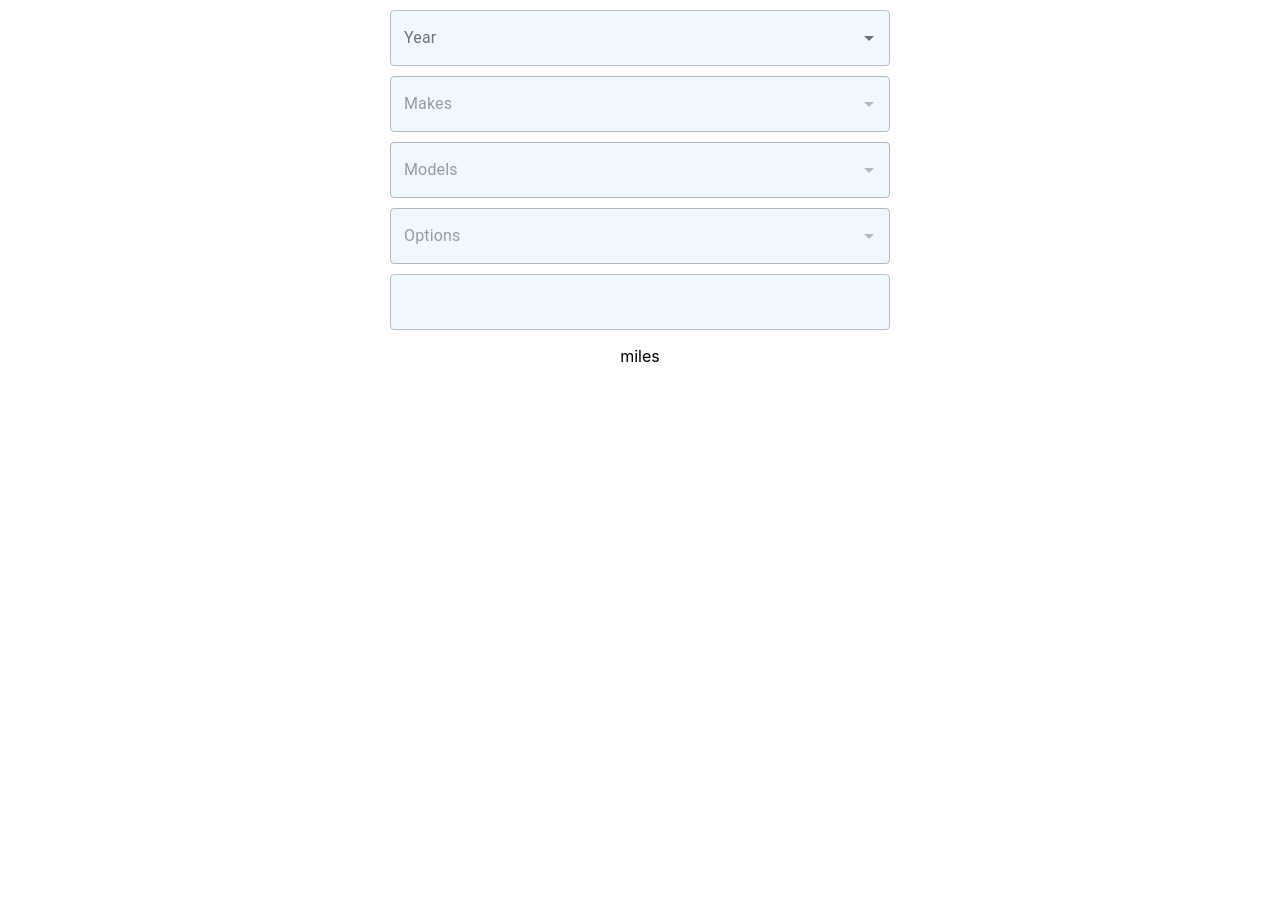
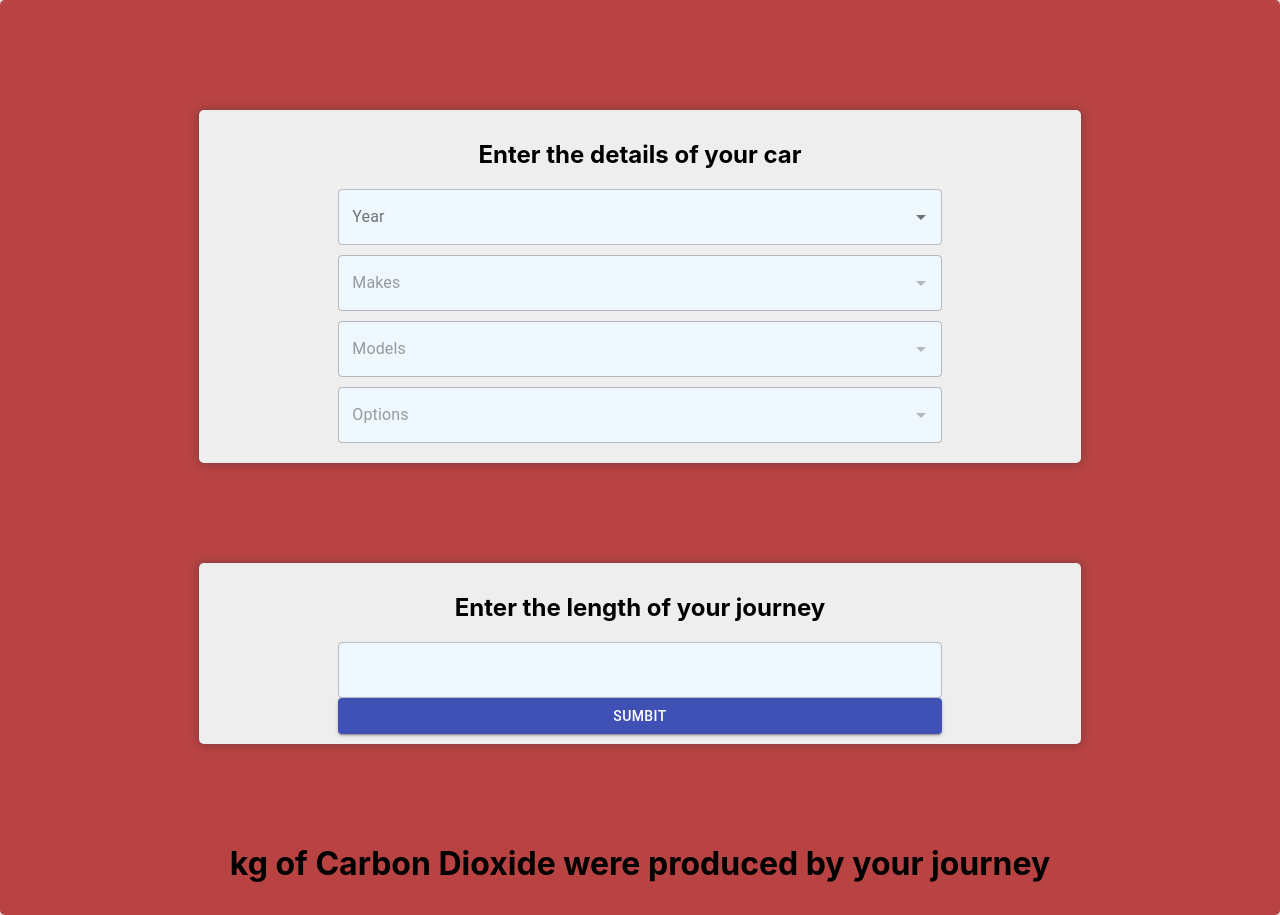
Before and after one commit to mwi079/footprint, a React (Create React App) app in the folder client/: page / in a window 1280 px wide. Before the commit the page ends 800 px from the top, so only its background shows below. Built offline with nearby package versions, Linux system fonts and the light colour scheme; no server answers.

Commit message:
co2 from car journey displayed,

```diff
--- a/client/src/App.js
+++ b/client/src/App.js
@@ -8,7 +8,7 @@ import {
 } from './ApiService';
 import CarForms from './carForms/forms';
 import Footprint from './footprint/footprint';
-import Distance from './distanceForms/distance';
+//import Distance from './distanceForms/distance';
 
 function App() {
   const [car, setCar] = useState({});
@@ -85,8 +85,6 @@ function App() {
   };
 
   const getCarID = (option) => {
-    console.log(option);
-    console.log(car);
     if (option !== null) {
       setCar({
         year: car.year,
@@ -109,13 +107,12 @@ function App() {
   };
 
   const journeyDistance = (distance) => {
-    setJourney(distance.target.value);
+    setJourney({ distance, CO2: '' });
   };
 
   const journeyCO2 = () => {
-    //! on submitting car and distance
-
     getGPM(car.id).then(({ data }) => {
+      console.log(data.co2TailpipeGpm);
       setCar({
         year: car.year,
         make: car.make,
@@ -124,13 +121,15 @@ function App() {
         id: car.id,
         gpm: data.co2TailpipeGpm,
       });
+      setJourney({
+        distance: journey.distance,
+        CO2: (+journey.distance * +data.co2TailpipeGpm) / 1000,
+      });
     });
-
-    setJourney(+journey.distance * +car.gpm);
   };
 
   return (
-    <div>
+    <div className="overallContainer">
       <CarForms
         years={years}
         makes={makes}
@@ -140,9 +139,12 @@ function App() {
         modelsOfMakes={modelsOfMakes}
         optionsOfModels={optionsOfModels}
         getCarID={getCarID}
+        journeyDistance={journeyDistance}
+        journey={journey}
+        car={car}
+        journeyCO2={journeyCO2}
       />
-      <Distance journeyDistance={journeyDistance} journey={journey} />
-      <Footprint car={car} journey={journey} />
+      <Footprint journey={journey} />
     </div>
   );
 }
--- a/client/src/carForms/forms.css
+++ b/client/src/carForms/forms.css
@@ -1,9 +1,30 @@
+.carContainer {
+  background: #eee;
+  padding: 10px;
+  width: 70%;
+  margin: 100px auto;
+  border-radius: 5px;
+  box-shadow: 0 0 10px 1px #3336;
+}
+
+.distanceContainer {
+  background: #eee;
+  padding: 10px;
+  width: 70%;
+  margin: 100px auto;
+  border-radius: 5px;
+  box-shadow: 0 0 10px 1px #3336;
+}
+
 .carForms {
   display: flex;
   flex-direction: column;
-  width: 500px;
+  width: 70%;
   border-radius: 5px;
   background-color: aliceblue;
   justify-content: center;
   margin: 10px;
 }
+form {
+  width: 100%;
+}
--- a/client/src/carForms/forms.js
+++ b/client/src/carForms/forms.js
@@ -1,4 +1,4 @@
-import { TextField } from '@material-ui/core';
+import { TextField, Button } from '@material-ui/core';
 import { Autocomplete } from '@material-ui/lab';
 import './forms.css';
 
@@ -11,9 +11,24 @@ export default function forms({
   modelsOfMakes,
   optionsOfModels,
   getCarID,
+  journeyDistance,
+  journey,
+  journeyCO2,
+  car,
 }) {
+  function handleSubmit(event) {
+    event.preventDefault();
+    if (journey.distance === undefined)
+      return alert('Distance cannot be blank');
+    if (car.id === '' || car.id === undefined)
+      return alert('Full car details required');
+    journeyCO2();
+  }
+
   return (
-    <center>
+    <div>
+      <center className="carContainer">
+        <h2>Enter the details of your car</h2>
         <Autocomplete
           className="carForms"
           onChange={(_, year) => makesOfYear(year)}
@@ -54,5 +69,26 @@ export default function forms({
           )}
         />
       </center>
+      <center className="distanceContainer">
+        <h2>Enter the length of your journey</h2>
+        <form onSubmit={handleSubmit}>
+          <TextField
+            type="number"
+            className="carForms"
+            variant="outlined"
+            onChange={(event) => journeyDistance(event.target.value)}
+            value={journey.distance}
+          />
+          <Button
+            className="carForms"
+            variant="contained"
+            color="primary"
+            type="submit"
+          >
+            Sumbit
+          </Button>
+        </form>
+      </center>
+    </div>
   );
 }
--- /dev/null
+++ b/client/src/footprint/footprint.css
@@ -0,0 +1,8 @@
+.resultsContainer {
+  background: #eee;
+  padding: 10px;
+  width: 70%;
+  margin: 100px auto;
+  border-radius: 5px;
+  box-shadow: 0 0 10px 1px #3336;
+}
--- a/client/src/footprint/footprint.js
+++ b/client/src/footprint/footprint.js
@@ -1,17 +1,10 @@
-export default function footprint({ car, milage }) {
+export default function footprint({ journey }) {
   return (
-    <center>
-      {car.year}
-      <p></p>
-      {car.make}
-      <p></p>
-      {car.model}
-      <p></p>
-      {car.option}
-      <p></p>
-      {car.id}
-      <p></p>
-      {milage} miles
-    </center>
+    <div id="test">
+      <center className="resultsContainer">
+        <h1>{journey.CO2}</h1>
+        <h1>kg of Carbon Dioxide were produced by your journey</h1>
+      </center>
+    </div>
   );
 }
--- a/client/src/index.css
+++ b/client/src/index.css
@@ -11,3 +11,15 @@ code {
   font-family: source-code-pro, Menlo, Monaco, Consolas, 'Courier New',
     monospace;
 }
+
+* {
+  box-sizing: border-box;
+}
+
+.overallContainer {
+  background: rgb(185, 67, 67);
+  padding: 10px;
+  width: 100%;
+  border-radius: 5px;
+  box-shadow: 0 0 10px 1px #3336;
+}
```
Also changed, not shown: 1 other file (tests, documents, lock files or other folders). Lines whose indentation alone changed are shown as unchanged.
